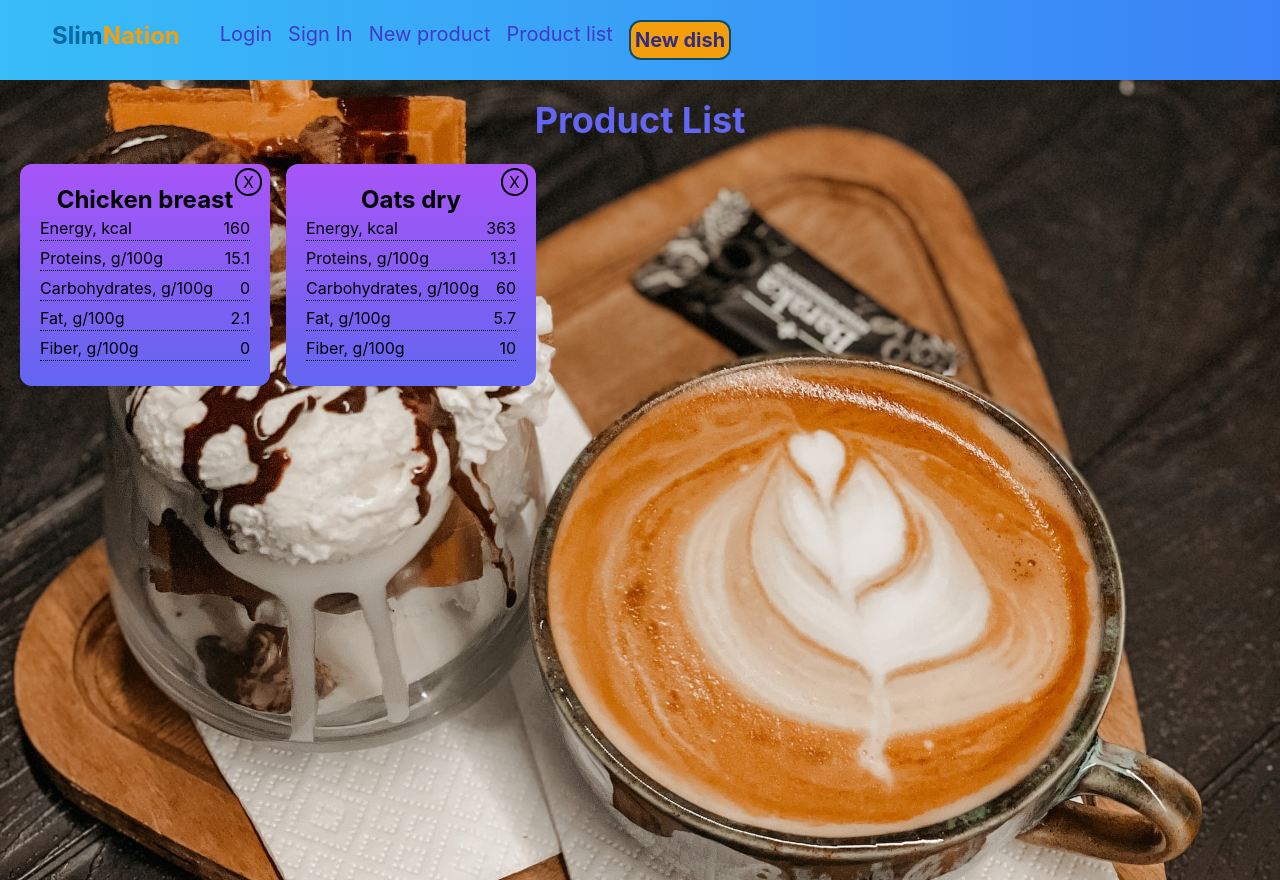
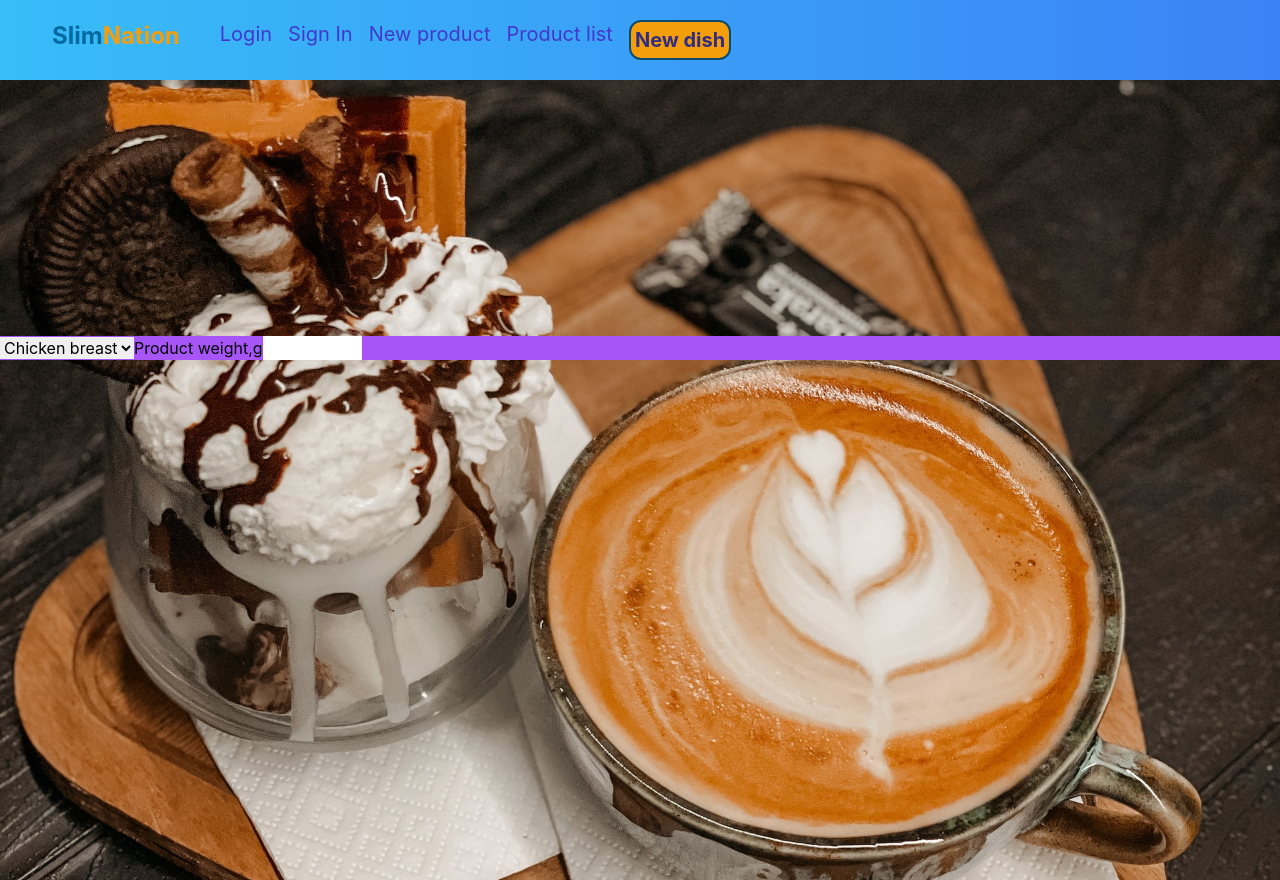
Before and after one commit to AleksZhov/SlimNationTS, a React (Create React App) app in the folder slim-nation-ts-front/: page /add-complex-product in a window 1280 px wide. Built offline with nearby package versions, Linux system fonts and the light colour scheme.

Commit message:
Added NewDishPage

```diff
--- a/slim-nation-ts-front/src/App.tsx
+++ b/slim-nation-ts-front/src/App.tsx
@@ -1,7 +1,7 @@
 import React from 'react';
 import { Header} from "./components"
 import { Routes, Route } from 'react-router-dom'
-import { NotFoundPage,LoginPage,AllProductsPage, NewProductPage, HomePage, SignInPage } from './pages';
+import { NotFoundPage,LoginPage,AllProductsPage, NewProductPage, HomePage, SignInPage, NewDishPage } from './pages';
 
 import './App.css';
 
@@ -14,7 +14,7 @@ function App() {
         <Route path="sign-in" element={<SignInPage/>}/>
         <Route path="/add-new-product" element={<NewProductPage/>}/>
         <Route path="/products-list" element={<AllProductsPage/>} />
-        <Route path="/add-complex-product" element={<AllProductsPage/>} />
+        <Route path="/add-complex-product" element={<NewDishPage/>} />
         <Route path="*" element={<NotFoundPage />} />
         </Routes>
 
--- /dev/null
+++ b/slim-nation-ts-front/src/Presentation/View/product/NewDish/NewDishData.ts
@@ -0,0 +1,18 @@
+import { useState } from "react";
+
+import { GetProductsUseCase } from "../../../../Domain/UseCase/Product/GetProducts";
+import { INewDishVM, IProductWithID } from "../../../../interfaces/interfaces";
+import { CreateProductUseCase } from "../../../../Domain/UseCase/Product/CreateProduct";
+
+export default function NewDishData(): INewDishVM {
+     const [error, setError] = useState("");
+    const [products, setProducts] = useState<IProductWithID[] >([]);
+
+    async function getProducts(): Promise<void>{
+        const { result, error } = await GetProductsUseCase();
+ setError(error);
+        setProducts(result);
+    }
+
+    return {error,products,getProducts, CreateProductUseCase}
+}
--- /dev/null
+++ b/slim-nation-ts-front/src/Presentation/View/product/NewDish/NewDishView.tsx
@@ -0,0 +1,19 @@
+import { FC, useEffect } from "react";
+import { ComplexProductCalculatorForm } from "../../../../components";
+import { GetProductsUseCase } from "../../../../Domain/UseCase/Product/GetProducts";
+import NewDishData from "./NewDishData";
+
+const NewDishView: FC = () => {
+    const { products, getProducts } = NewDishData();
+
+    useEffect(() => {
+        getProducts();
+    }, [])
+
+
+    return (<div>
+        <ComplexProductCalculatorForm data={products} />
+    </div>)
+}
+
+export default NewDishView;
--- a/slim-nation-ts-front/src/components/ComplexProductCalculatorForm.tsx
+++ b/slim-nation-ts-front/src/components/ComplexProductCalculatorForm.tsx
@@ -4,22 +4,17 @@ import { IProductWithID } from "../interfaces/interfaces";
 
 interface IProps {data:IProductWithID[]}
 
-
-
 const ComplexProductCalculatorForm: FC<IProps> = (props) => {
     // const [quantityOfProducts, setQuantityOfProducts] = useState(1);
 
-
-
-
-
-
-
-    return (<form>
+    return (<form className="bg-purple-500">
 
         <select id="product" name = "product" >
             {props.data.map(product => (<option key={product.id} value={product.productName} >{ product.productName}</option>))}
         </select>
+        <label>Product weight,g
+            <input type="number" min={0} max={5000} step={5}></input>
+            </label>
 
     </form>)
 }
--- a/slim-nation-ts-front/src/interfaces/interfaces.ts
+++ b/slim-nation-ts-front/src/interfaces/interfaces.ts
@@ -8,5 +8,6 @@ export type IProductVM ={
     getProducts: Function,
      DeleteProductUseCase:Function
 }
+export type INewDishVM = { error: string | null, products:IProductWithID[] | [], getProducts:Function,CreateProductUseCase:Function}
 
 export type INewProduct ={error:string | null,saveProduct:Function,}
--- /dev/null
+++ b/slim-nation-ts-front/src/pages/NewDishPage.tsx
@@ -0,0 +1,9 @@
+import { FC } from "react";
+import NewDishView from "../Presentation/View/product/NewDish/NewDishView";
+
+const NewDishPage: FC = () => {
+    return (<main className="bg-products-bgnd h-screen bg-cover bg-center pt-[20%]">
+        <NewDishView />
+    </main>)
+}
+export default NewDishPage;
--- a/slim-nation-ts-front/src/pages/index.ts
+++ b/slim-nation-ts-front/src/pages/index.ts
@@ -4,5 +4,6 @@ import AllProductsPage from "./AllProductsPage";
 import NewProductPage from "./NewProductPage";
 import HomePage from "./HomePage";
 import SignInPage from "./SignInPage";
+import NewDishPage from "./NewDishPage";
 
-export {NotFoundPage, LoginPage, AllProductsPage, NewProductPage, HomePage, SignInPage}
+export {NotFoundPage,NewDishPage, LoginPage, AllProductsPage, NewProductPage, HomePage, SignInPage}
```
